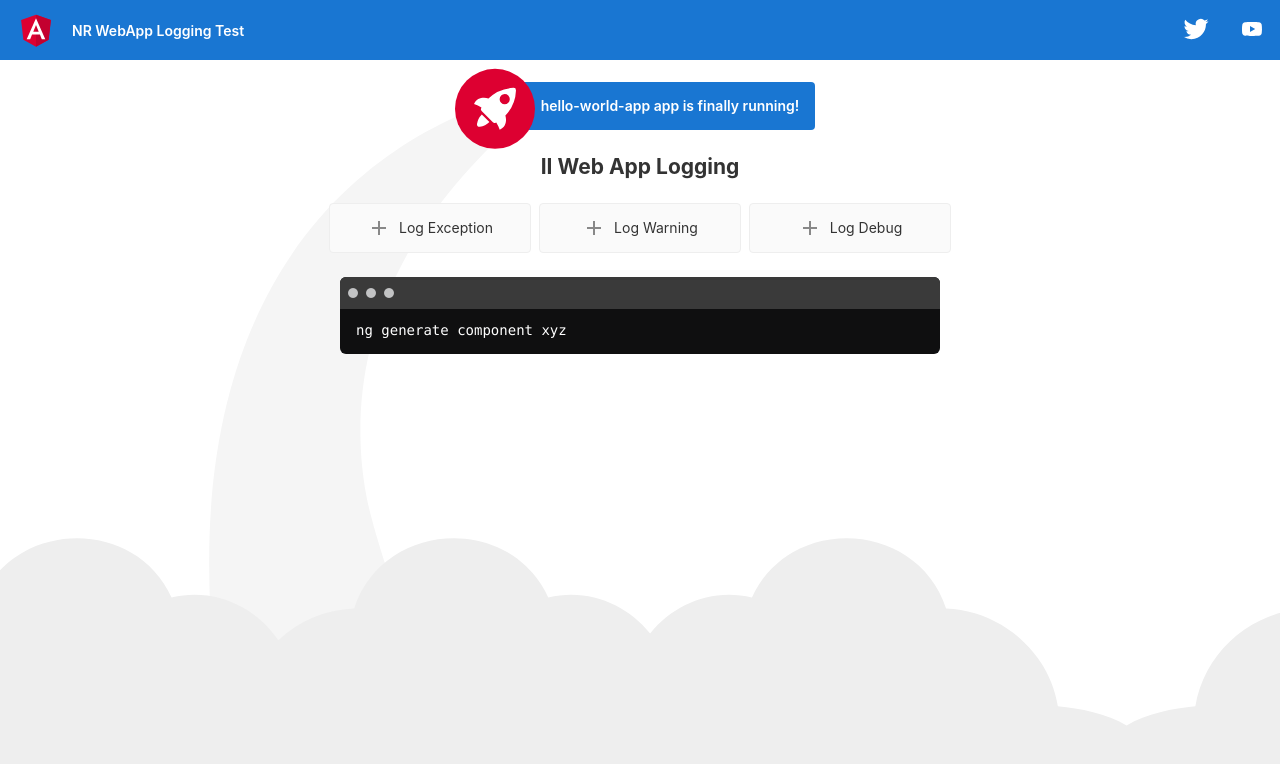
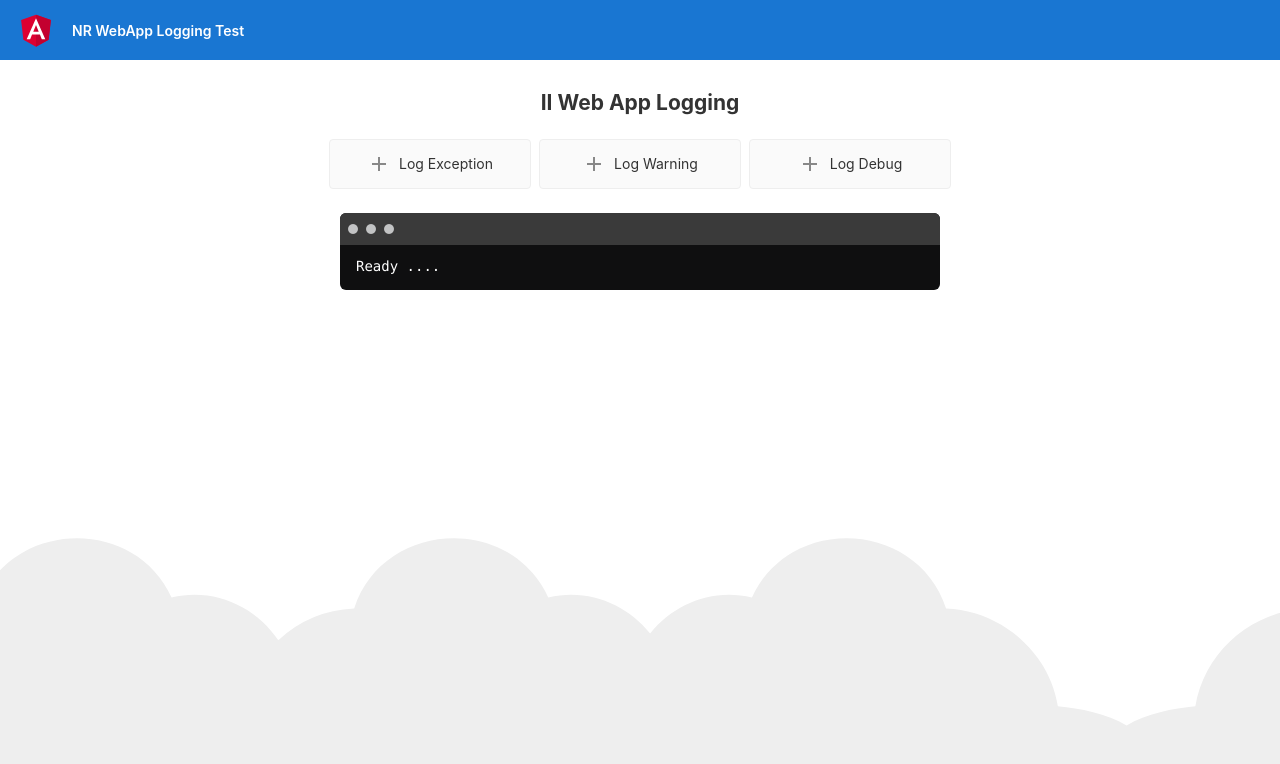
Before and after one commit to JRAH1234/hello-world-app, an Angular app: page / in a window 1280 px wide. Shown: the top 764 px of the page. Built offline with nearby package versions, Linux system fonts and the light colour scheme.

Commit message:
JP - UI changes 2

```diff
--- a/src/app/app.component.html
+++ b/src/app/app.component.html
@@ -311,44 +311,12 @@
   />
   <span>NR WebApp Logging Test</span>
     <div class="spacer"></div>
-    <a aria-label="Angular on twitter" target="_blank" rel="noopener" href="https://twitter.com/angular" title="Twitter">
-      <svg id="twitter-logo" height="24" data-name="Logo" xmlns="http://www.w3.org/2000/svg" viewBox="0 0 400 400">
-        <rect width="400" height="400" fill="none"/>
-        <path d="M153.62,301.59c94.34,0,145.94-78.16,145.94-145.94,0-2.22,0-4.43-.15-6.63A104.36,104.36,0,0,0,325,122.47a102.38,102.38,0,0,1-29.46,8.07,51.47,51.47,0,0,0,22.55-28.37,102.79,102.79,0,0,1-32.57,12.45,51.34,51.34,0,0,0-87.41,46.78A145.62,145.62,0,0,1,92.4,107.81a51.33,51.33,0,0,0,15.88,68.47A50.91,50.91,0,0,1,85,169.86c0,.21,0,.43,0,.65a51.31,51.31,0,0,0,41.15,50.28,51.21,51.21,0,0,1-23.16.88,51.35,51.35,0,0,0,47.92,35.62,102.92,102.92,0,0,1-63.7,22A104.41,104.41,0,0,1,75,278.55a145.21,145.21,0,0,0,78.62,23" fill="#fff"/>
-      </svg>
-    </a>
-    <a aria-label="Angular on YouTube" target="_blank" rel="noopener" href="https://youtube.com/angular" title="YouTube">
-      <svg id="youtube-logo" height="24" width="24" data-name="Logo" xmlns="http://www.w3.org/2000/svg" viewBox="0 0 24 24" fill="#fff">
-        <path d="M0 0h24v24H0V0z" fill="none"/>
-        <path d="M21.58 7.19c-.23-.86-.91-1.54-1.77-1.77C18.25 5 12 5 12 5s-6.25 0-7.81.42c-.86.23-1.54.91-1.77 1.77C2 8.75 2 12 2 12s0 3.25.42 4.81c.23.86.91 1.54 1.77 1.77C5.75 19 12 19 12 19s6.25 0 7.81-.42c.86-.23 1.54-.91 1.77-1.77C22 15.25 22 12 22 12s0-3.25-.42-4.81zM10 15V9l5.2 3-5.2 3z"/>
-      </svg>
-    </a>
+
 </div>
 
 <div class="content" role="main">
 
   <!-- Highlight Card -->
-  <div class="card highlight-card card-small">
-
-    <svg id="rocket" xmlns="http://www.w3.org/2000/svg" width="101.678" height="101.678" viewBox="0 0 101.678 101.678">
-      <title>Rocket Ship</title>
-      <g id="Group_83" data-name="Group 83" transform="translate(-141 -696)">
-        <circle id="Ellipse_8" data-name="Ellipse 8" cx="50.839" cy="50.839" r="50.839" transform="translate(141 696)" fill="#dd0031"/>
-        <g id="Group_47" data-name="Group 47" transform="translate(165.185 720.185)">
-          <path id="Path_33" data-name="Path 33" d="M3.4,42.615a3.084,3.084,0,0,0,3.553,3.553,21.419,21.419,0,0,0,12.215-6.107L9.511,30.4A21.419,21.419,0,0,0,3.4,42.615Z" transform="translate(0.371 3.363)" fill="#fff"/>
-          <path id="Path_34" data-name="Path 34" d="M53.3,3.221A3.09,3.09,0,0,0,50.081,0,48.227,48.227,0,0,0,18.322,13.437c-6-1.666-14.991-1.221-18.322,7.218A33.892,33.892,0,0,1,9.439,25.1l-.333.666a3.013,3.013,0,0,0,.555,3.553L23.985,43.641a2.9,2.9,0,0,0,3.553.555l.666-.333A33.892,33.892,0,0,1,32.647,53.3c8.55-3.664,8.884-12.326,7.218-18.322A48.227,48.227,0,0,0,53.3,3.221ZM34.424,9.772a6.439,6.439,0,1,1,9.106,9.106,6.368,6.368,0,0,1-9.106,0A6.467,6.467,0,0,1,34.424,9.772Z" transform="translate(0 0.005)" fill="#fff"/>
-        </g>
-      </g>
-    </svg>
-
-    <span>{{ title }} app is finally running!</span>
-
-    <svg id="rocket-smoke" xmlns="http://www.w3.org/2000/svg" width="516.119" height="1083.632" viewBox="0 0 516.119 1083.632">
-      <title>Rocket Ship Smoke</title>
-      <path id="Path_40" data-name="Path 40" d="M644.6,141S143.02,215.537,147.049,870.207s342.774,201.755,342.774,201.755S404.659,847.213,388.815,762.2c-27.116-145.51-11.551-384.124,271.9-609.1C671.15,139.365,644.6,141,644.6,141Z" transform="translate(-147.025 -140.939)" fill="#f5f5f5"/>
-    </svg>
-
-  </div>
 
   <!-- Resources -->
   <h2>II Web App Logging</h2>
@@ -378,10 +346,10 @@
 
   <!-- Terminal -->
   <div class="terminal" [ngSwitch]="selection.value">
-      <pre *ngSwitchDefault>ng generate component xyz</pre>
-      <pre *ngSwitchCase="'material'">ng add @angular/material</pre>
-      <pre *ngSwitchCase="'pwa'">ng add @angular/pwa</pre>
-      <pre *ngSwitchCase="'dependency'">ng add _____</pre>
+      <pre *ngSwitchDefault>Ready ....</pre>
+      <pre *ngSwitchCase="'material'">Logging warning</pre>
+      <pre *ngSwitchCase="'pwa'">Logging debug</pre>
+      <pre *ngSwitchCase="'component'">Logging exception</pre>
       <pre *ngSwitchCase="'test'">ng test</pre>
       <pre *ngSwitchCase="'build'">ng build</pre>
   </div>
```
